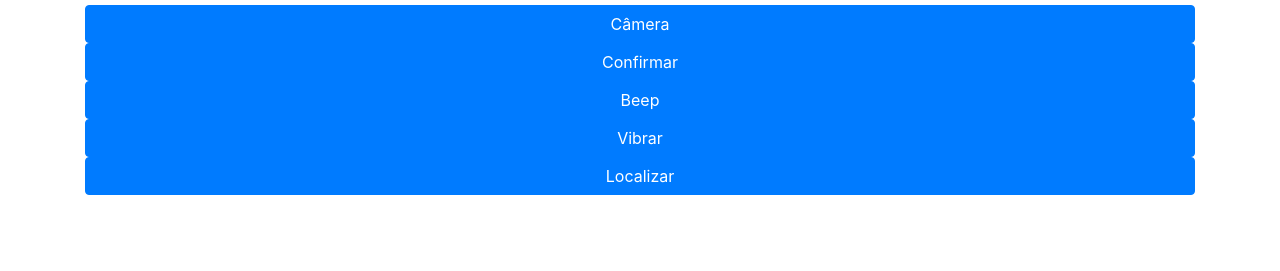
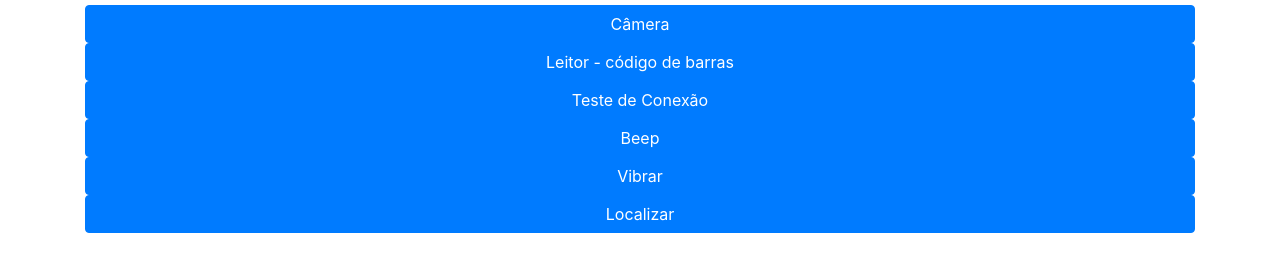
Before and after one commit to lorenasobral/prjPlugin2, a website: page www/index.html in a window 1280 px wide. Shown: the part 51-322 px from the top of the page. Drawn offline with nearby package versions, Linux system fonts and the light colour scheme.

Commit message:
commit- qrcode, conexao

```diff
--- a/www/index.html
+++ b/www/index.html
@@ -33,7 +33,13 @@
 
        <div class="row">
       <div class="col-sm">
-     <button class="btn btn-primary btn-block" id="confirm">Confirmar</button>
+     <button class="btn btn-primary btn-block" id="codigo"> Leitor - código de barras</button>
+      </div>
+    </div>
+
+<div class="row">
+      <div class="col-sm">
+     <button class="btn btn-primary btn-block" id="conexao"> Teste de Conexão</button>
       </div>
     </div>
 
```
